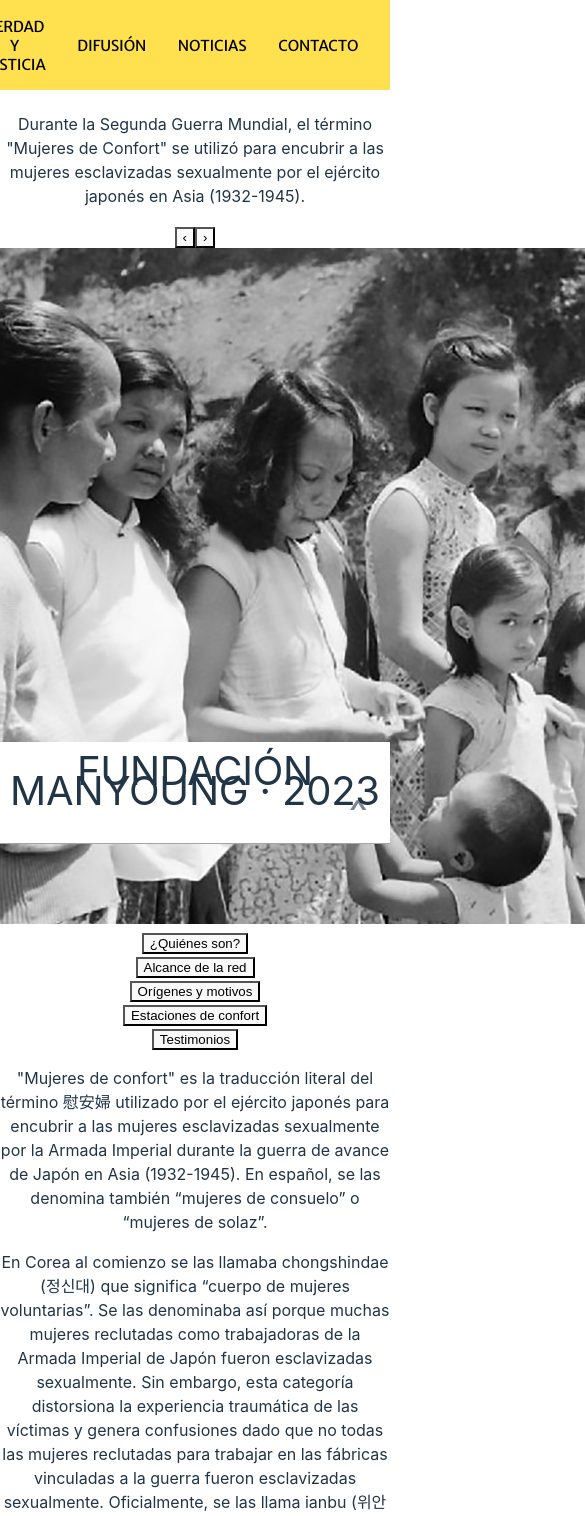
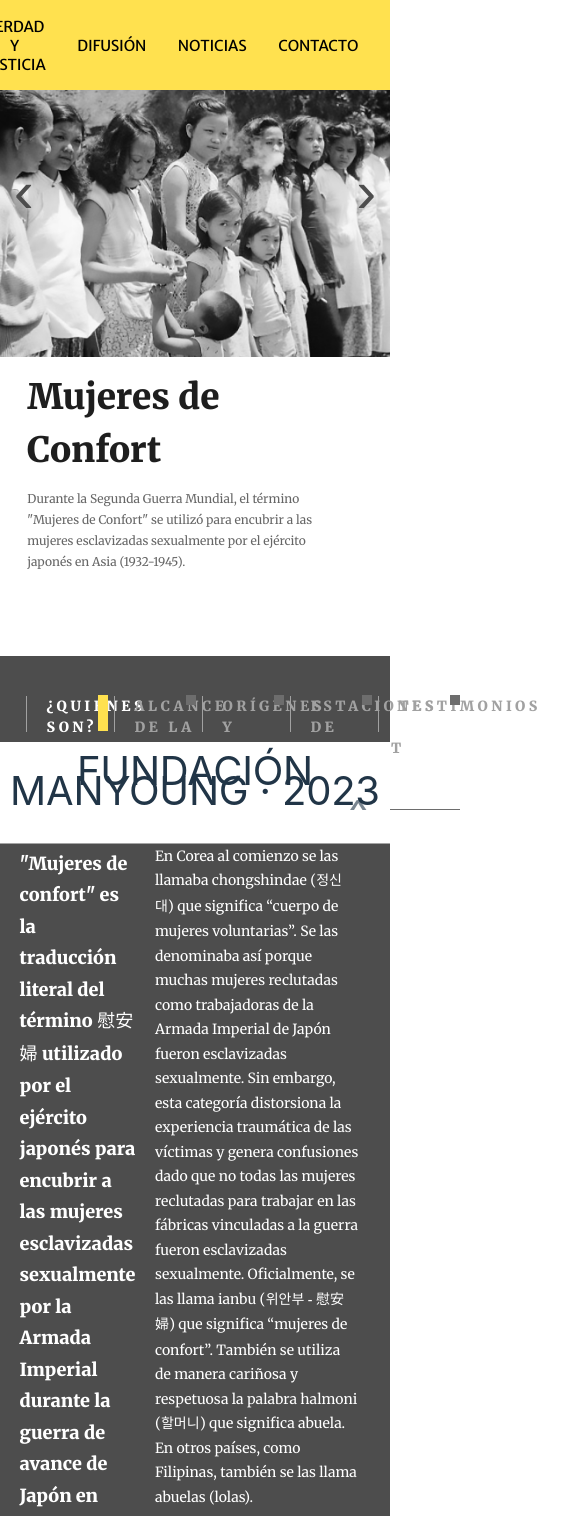
Before and after one commit to AAlejof/WWII-ComfortWomen, a React (Vite) app in the folder client/: page / in a window 390 px wide. Shown: the top 1516 px of the page, 585 px wide, since content can reach past the window. Built offline with nearby package versions, Linux system fonts and the light colour scheme.

Commit message:
WIP mobile view

```diff
--- a/client/src/components/ComfortWomen/ComfortWomen.module.css
+++ b/client/src/components/ComfortWomen/ComfortWomen.module.css
@@ -1,33 +1,213 @@
 /* ---------MOBILE--------- */
 @media (max-width: 450px) {
-    .mainDiv {
+    .descImgDiv {
         display: flex;
-        flex-wrap: wrap;
-        justify-content: center;
-        align-content: center;
+        flex-direction: column-reverse;
+        justify-content: space-between;
         align-items: center;
         width: 100vw;
-        margin-top: 15vh;
-        margin-bottom: 5vh;
+        margin-top: 60px;
+        background-color: #FFF;
+        padding-bottom: 50px #4D4D4D;
     }
 
-    /* h2 {
-        font-family: 'Open Sans';
-        font-size: 25px;
+    .descDiv {
+        display: flex;
+        flex-direction: column;
+    }
+
+    .descH2 {
+        margin: 0;
+        font-family: 'Merriweather';
+        font-size: 35px;
         text-align: left;
-        color: #000000;
+        color: #1E1E1E;
         font-weight: 900;
-        width: 85vw;
-    } */
+        padding-top: 2vw;
+        padding-left: 5vw;
+        width: 355px;
+    }
 
-    .mainP {
+    .descP {
         font-family: 'Merriweather';
-        font-size: 18px;
+        font-size: 12px;
         text-align: left;
         color: #666666;
         font-weight: 400;
-        width: 85vw;
-        margin: 3%;
+        padding-left: 5vw;
+        margin-bottom: 10vh;
+        width: 80vw;
+        line-height: 175%;
+        letter-spacing: 0;
+    }
+
+    /* ---------CARROUSEL-------- */
+
+    .descImg {
+        /* z-index: 1; */
+        width: 100%;
+        max-width: 890px;
+    }
+
+
+    .carouselContainer {
+        position: relative;
+    }
+
+    .carouselButtons {
+        position: absolute;
+        bottom: 45%;
+        left: 2%;
+        right: 2%;
+        text-align: center;
+        display: flex;
+        justify-content: space-between;
+        align-items: center;
+    }
+
+
+    .carouselButtons button {
+        background-color: transparent;
+        border: none;
+        cursor: pointer;
+        font-size: 24px;
+        color: #4D4D4D;
+    }
+
+    .carouselButtons .chevron {
+        font-size: 60px;
+    }
+
+
+    /* ---------------InfoDiv-------------- */
+
+    .infoDiv {
+        background-color: #4D4D4D;
+        width: 100vw;
+        height: max-content;
+        min-height: 90vh;
+    }
+
+    .titleDiv {
+        display: flex;
+        text-align: left;
+        padding: 5%;
+        padding-top: 10%;
+
+    }
+
+    .selectedTitle {
+        display: flex;
+        margin: 0;
+        background-color: transparent;
+        border: none;
+        width: 20vw;
+        height: 115px;
+        border-bottom: 2px solid #FFF;
+        color: #FFF;
+        font-family: Merriweather;
+        font-size: 14px;
+        font-style: normal;
+        font-weight: 900;
+        line-height: 150%;
+        letter-spacing: 3.5px;
+        text-transform: uppercase;
+        text-align: left;
+    }
+
+    .titleButton {
+        display: flex;
+        margin: 0;
+        background-color: transparent;
+        border: none;
+        width: 20vw;
+        height: 115px;
+        border-bottom: 1px solid #6D6D6D;
+        color: #A1A1A1;
+        font-family: Merriweather;
+        font-size: 14px;
+        font-style: normal;
+        font-weight: 900;
+        line-height: 150%;
+        letter-spacing: 3.5px;
+        text-transform: uppercase;
+        text-align: left;
+    }
+
+    .selectorDiv {
+        margin: 0;
+        border-bottom: 1px solid #6D6D6D;
+    }
+
+    .selectorOff {
+        width: 10px;
+        height: 10px;
+        background: #6D6D6D;
+    }
+
+    .selectorOn {
+        width: 10px;
+        height: 36px;
+        background: #FFE14F;
+    }
+
+    .selectorOff,
+    .selectorOn {
+        width: 10px;
+        background: #6D6D6D;
+        transition: height 0.3s ease;
+    }
+
+    .selectorOn {
+        height: 36px;
+        background: #FFE14F;
+    }
+
+
+    .titleText {
+        width: 185px;
+        height: 36px;
+        padding-left: 20px;
+        border-left: 1px solid #A1A1A1;
+    }
+
+    .contentDiv {
+        display: flex;
+        flex-direction: row;
+        justify-content: space-between;
+        padding: 5%;
+        padding-top: 0;
+        text-align: left;
+    }
+
+    .summaryDiv {
+        width: 33.33%;
+        padding-right: 5vw;
+        color: #FFF;
+        font-family: Merriweather;
+        font-size: 18px;
+        font-style: normal;
+        font-weight: 900;
+        line-height: 175%;
+    }
+
+    .textDiv {
+        width: 66.66%;
+        padding-right: 3vw;
+        font-family: 'Merriweather';
+        color: #FFF;
+        font-size: 14px;
+        font-style: normal;
+        font-weight: 400;
+        line-height: 175%;
+    }
+
+    .koreanText {
+        font-family: 'Noto sans korean';
+        /* font-size: 18px; */
+        font-style: normal;
+        font-weight: 900;
+        line-height: 175%;
     }
 }
 
```
